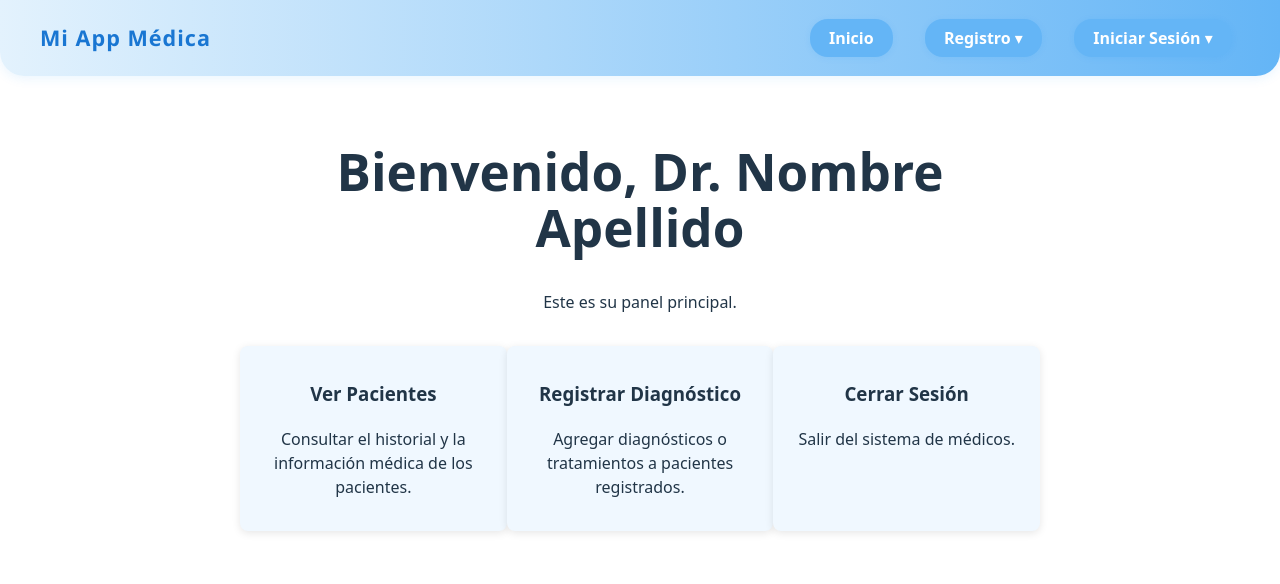
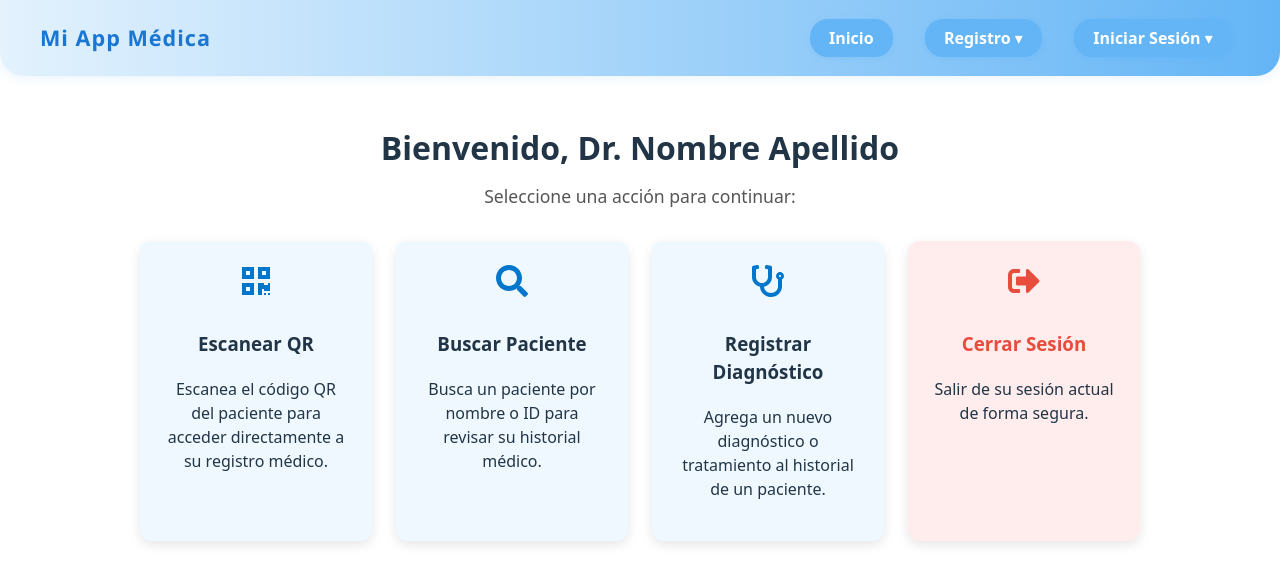
Before and after one commit to TheLuixOm/Hospital, a React (Vite) app: page /panel-doctor in a window 1280 px wide. Shown: the top 584 px of the page. Built offline with nearby package versions, Linux system fonts and the light colour scheme.

Commit message:
modificacion en PanelDoctor

```diff
--- a/package.json
+++ b/package.json
@@ -12,6 +12,7 @@
   "dependencies": {
     "react": "^19.1.0",
     "react-dom": "^19.1.0",
+    "react-icons": "^5.5.0",
     "react-router-dom": "^7.7.1"
   },
   "devDependencies": {
--- a/src/pages/home/PanelDoctor.jsx
+++ b/src/pages/home/PanelDoctor.jsx
@@ -1,23 +1,35 @@
 import React from 'react';
+import { FaQrcode, FaSearch, FaStethoscope, FaSignOutAlt } from 'react-icons/fa';
 
-function PanelDoctor({ doctor }) {
+function PanelDoctor({ doctor = 'Nombre Apellido', onCerrarSesion }) {
   return (
     <div style={styles.container}>
-      <h1>Bienvenido, Dr. {doctor || 'Nombre Apellido'}</h1>
-      <p>Este es su panel principal.</p>
+      <h1 style={styles.title}>Bienvenido, Dr. {doctor}</h1>
+      <p style={styles.subtitle}>Seleccione una acción para continuar:</p>
 
       <div style={styles.cardContainer}>
         <div style={styles.card}>
-          <h3>Ver Pacientes</h3>
-          <p>Consultar el historial y la información médica de los pacientes.</p>
+          <FaQrcode size={32} style={styles.icon} />
+          <h3>Escanear QR</h3>
+          <p>Escanea el código QR del paciente para acceder directamente a su registro médico.</p>
         </div>
+
         <div style={styles.card}>
+          <FaSearch size={32} style={styles.icon} />
+          <h3>Buscar Paciente</h3>
+          <p>Busca un paciente por nombre o ID para revisar su historial médico.</p>
+        </div>
+
+        <div style={styles.card}>
+          <FaStethoscope size={32} style={styles.icon} />
           <h3>Registrar Diagnóstico</h3>
-          <p>Agregar diagnósticos o tratamientos a pacientes registrados.</p>
+          <p>Agrega un nuevo diagnóstico o tratamiento al historial de un paciente.</p>
         </div>
-        <div style={styles.card}>
-          <h3>Cerrar Sesión</h3>
-          <p>Salir del sistema de médicos.</p>
+
+        <div style={{ ...styles.card, backgroundColor: '#ffecec', cursor: 'pointer' }} onClick={onCerrarSesion}>
+          <FaSignOutAlt size={32} style={{ ...styles.icon, color: '#e74c3c' }} />
+          <h3 style={{ color: '#e74c3c' }}>Cerrar Sesión</h3>
+          <p>Salir de su sesión actual de forma segura.</p>
         </div>
       </div>
     </div>
@@ -27,21 +39,34 @@ function PanelDoctor({ doctor }) {
 const styles = {
   container: {
     padding: '2rem',
-    maxWidth: '800px',
+    maxWidth: '1000px',
     margin: 'auto',
     textAlign: 'center',
   },
+  title: {
+    fontSize: '2rem',
+    marginBottom: '0.5rem',
+  },
+  subtitle: {
+    fontSize: '1.1rem',
+    color: '#555',
+    marginBottom: '2rem',
+  },
   cardContainer: {
-    display: 'flex',
-    justifyContent: 'space-around',
-    marginTop: '2rem',
+    display: 'grid',
+    gridTemplateColumns: 'repeat(auto-fit, minmax(220px, 1fr))',
+    gap: '1.5rem',
   },
   card: {
     backgroundColor: '#f0f8ff',
-    padding: '1rem',
-    borderRadius: '8px',
-    boxShadow: '0 2px 8px rgba(0,0,0,0.1)',
-    width: '30%',
+    padding: '1.5rem',
+    borderRadius: '12px',
+    boxShadow: '0 4px 12px rgba(0,0,0,0.1)',
+    transition: 'transform 0.2s ease',
+  },
+  icon: {
+    marginBottom: '0.5rem',
+    color: '#0077cc',
   },
 };
 
```
Also changed, not shown: 1 other file (tests, documents, lock files or other folders).
